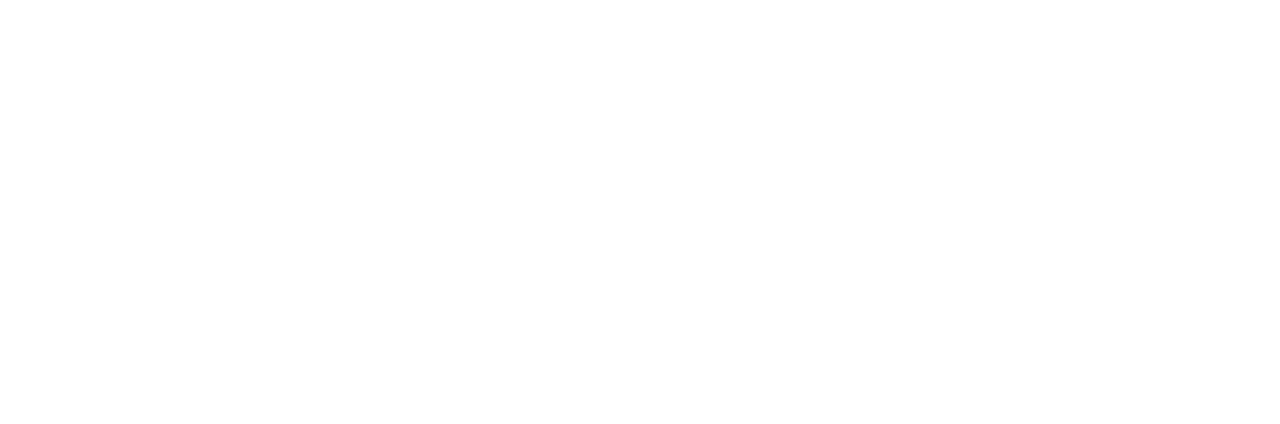
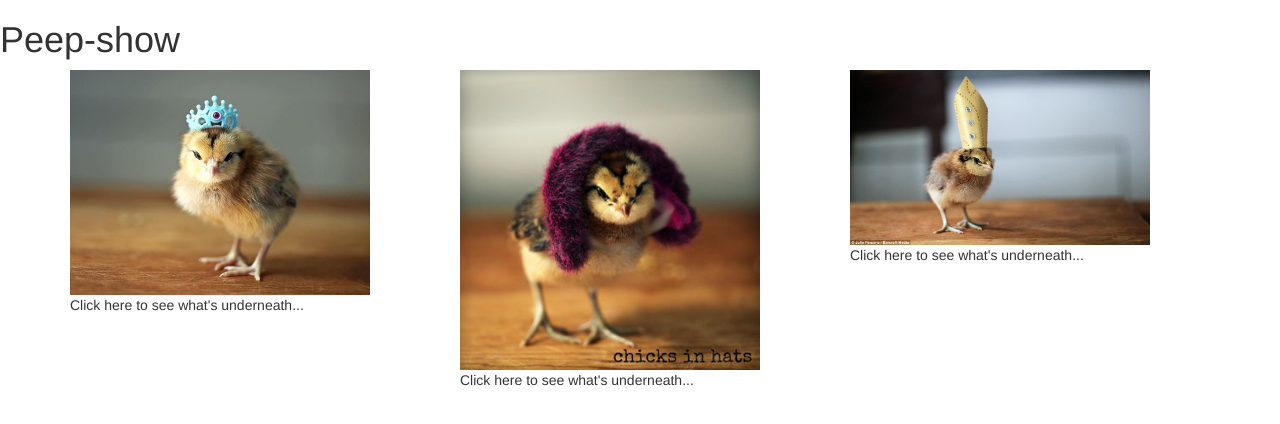
Before and after one commit to maskrap/peep-show, a plain HTML site: page index.html in a window 1280 px wide. Drawn offline with Linux system fonts and the light colour scheme.

Commit message:
Add clothed chick photos and text

```diff
--- a/css/styles.css
+++ b/css/styles.css
@@ -0,0 +1,4 @@
+.img-responsive {
+  max-width: 300px;;
+
+}
--- a/index.html
+++ b/index.html
@@ -6,9 +6,29 @@
     <script src="js/jquery-1.12.4.js"></script>
     <script src="js/bootstrap.min.js"></script>
     <script src="js/scripts.js"></script>
-    <title></title>
+    <title>Peep-show</title>
   </head>
   <body>
+    <h1>Peep-show</h1>
 
+  <div class="container">
+    <div class="row">
+      <div class="col-md-4">
+        <img class="img-responsive" src="img/chick-crown.jpg" alt="chick with crown">
+        <p>Click here to see what's underneath...</p>
+      </div>
+
+      <div class="col-md-4">
+        <img class="img-responsive" src="img/chick-boa.jpg" alt="chick with boa">
+        <p>Click here to see what's underneath...</p>
+      </div>
+
+      <div class="col-md-4">
+        <img class="img-responsive" src="img/chick-pope.jpg" alt="chick with pope hat">
+        <p>Click here to see what's underneath...</p>
+      </div>
+    </div>
+
+  </div>
   </body>
 </html>
```
Also changed, not shown: img/chick-1.png (added), img/chick-2.png (added), img/chick-3.png (added), img/chick-boa.jpg (added), img/chick-crown.jpg (added), img/chick-pope.jpg (added), img/sexychicken.png (added).
